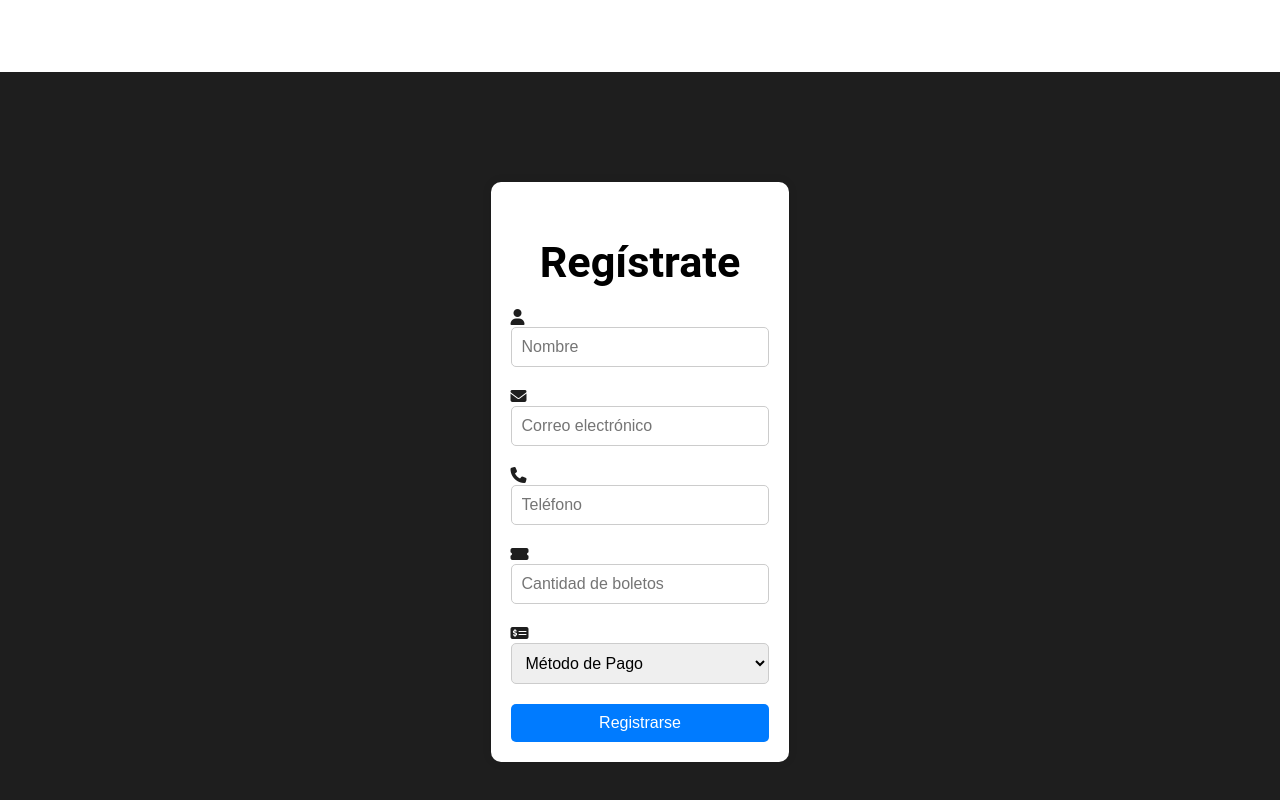
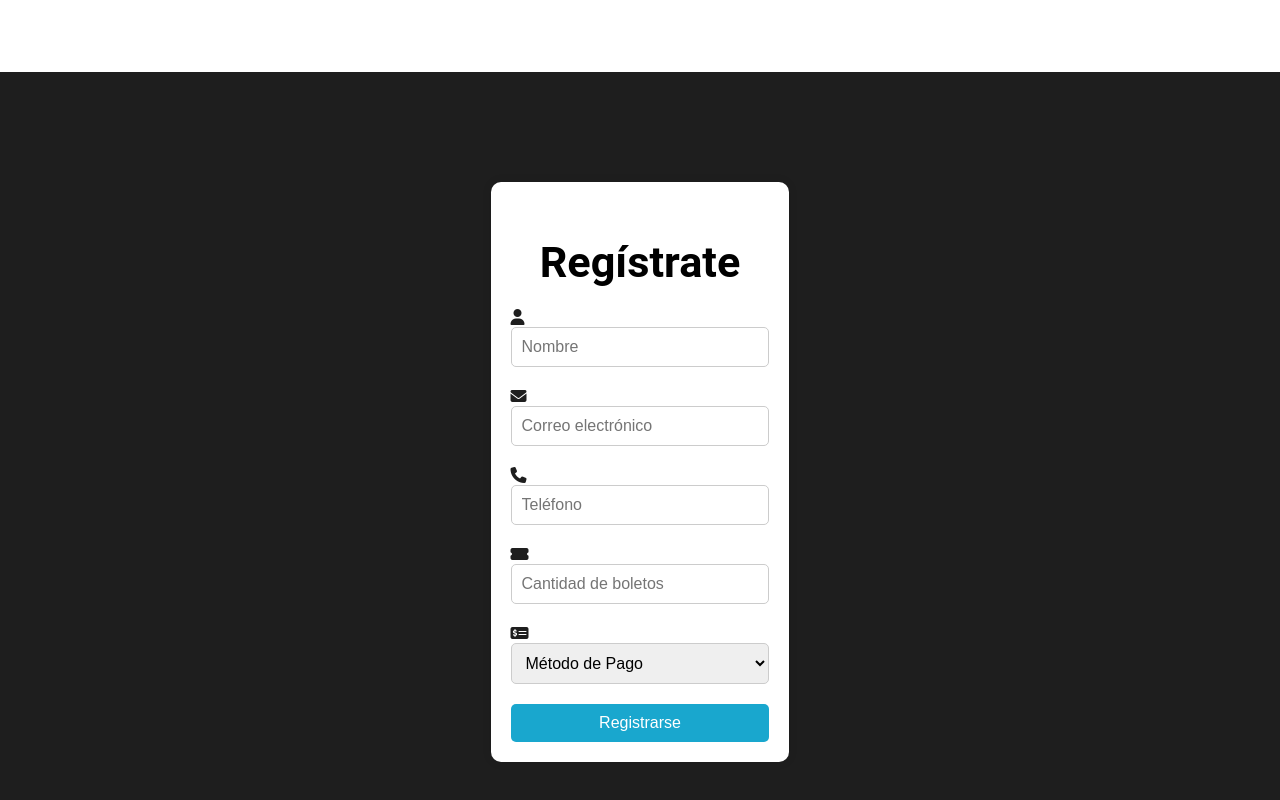
Before and after one commit to Axel030705/SorteoWeb.github.io, a plain HTML site: page index.html in a window 1280 px wide. Shown: the part 1528-2328 px from the top of the page. Drawn offline with Linux system fonts and the light colour scheme.

Commit message:
modified:   index.css

```diff
--- a/index.css
+++ b/index.css
@@ -282,14 +282,14 @@ button {
     padding: 10px;
     border: none;
     border-radius: 5px;
-    background-color: #007bff;
+    background-color: #19A7CE;
     color: #ffffff;
     font-size: 16px;
     cursor: pointer;
 }
 
 button:hover {
-    background-color: #0056b3;
+    background-color: #1388a8;
 }
 
 /* Iconos Font Awesome */
```
